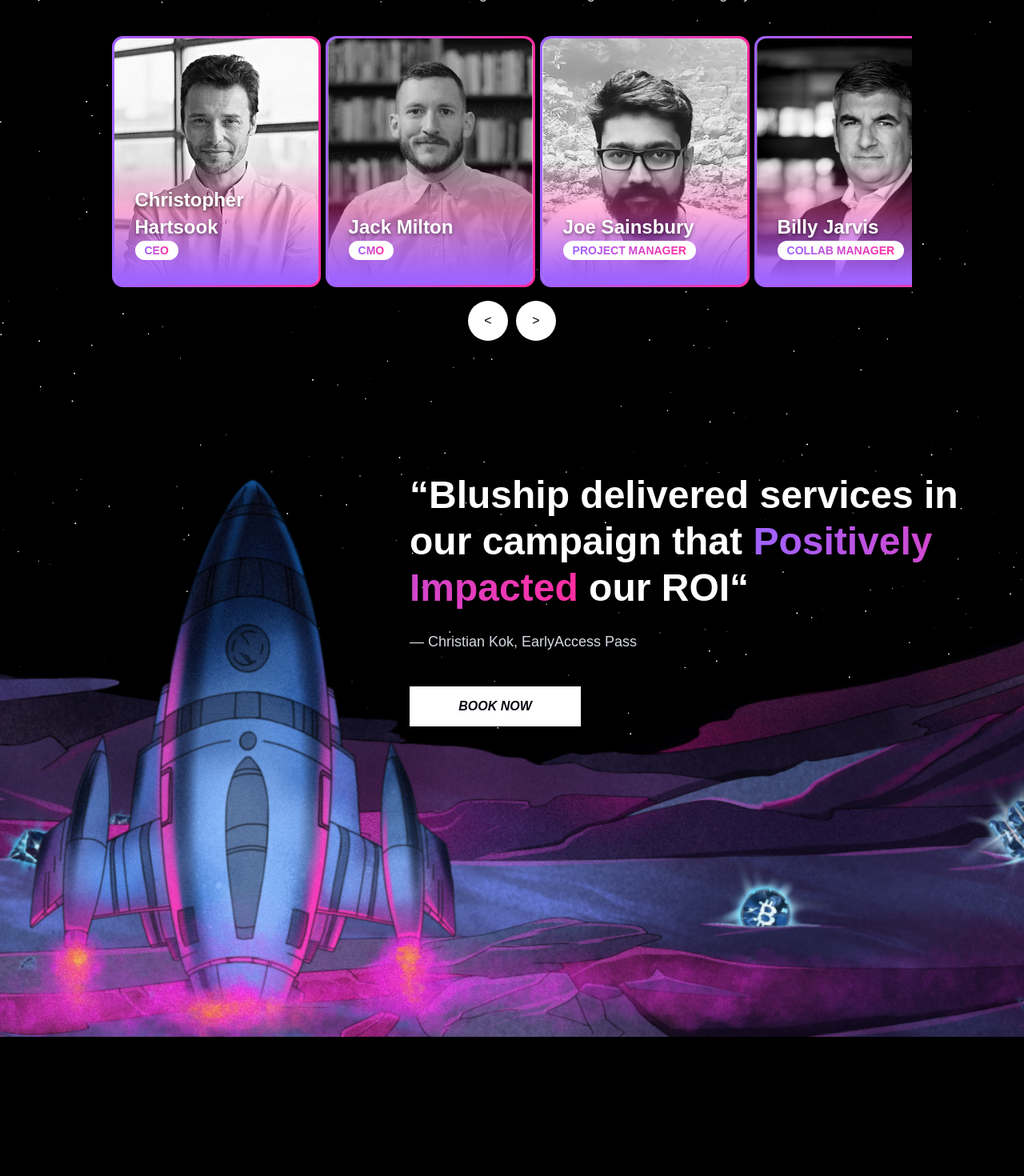
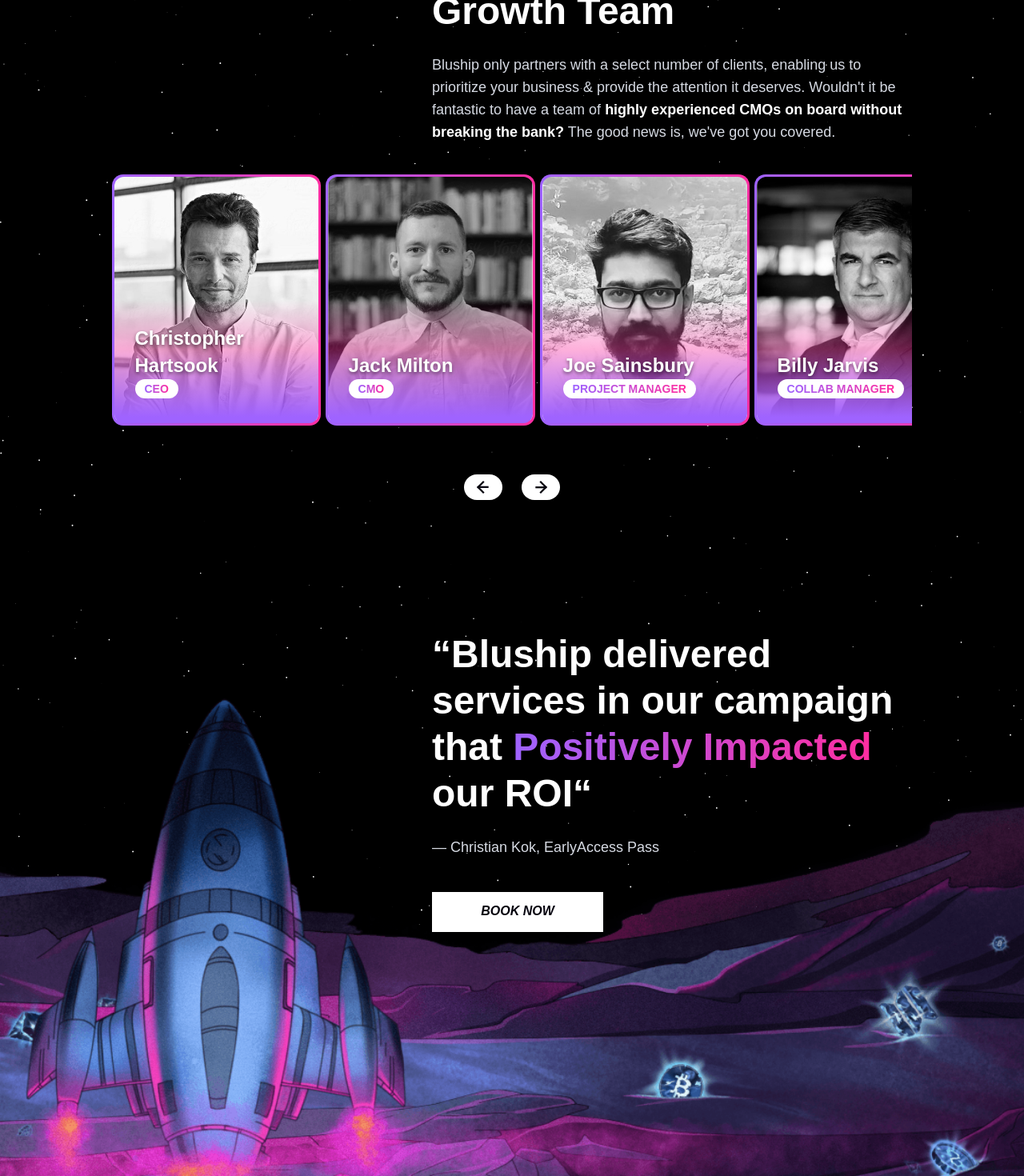
Before and after one commit to dimkamg21/t3d_bluship, a React (Vite) app: page / in a window 1280 px wide. Shown: the part 1300-2770 px from the top of the page at 80% size. Before the commit the page ends 2596 px from the top, so only its background shows below. Built offline with nearby package versions, Linux system fonts and the light colour scheme; a web font is replaced by a local one.

Commit message:
rocket background fix

```diff
--- a/src/App.jsx
+++ b/src/App.jsx
@@ -18,8 +18,9 @@
             <Team />
           </main>
         </div>
+
       </div>
-      <PreFooter />
+        <PreFooter />
     </>
   );
 }
--- a/src/App.scss
+++ b/src/App.scss
@@ -7,12 +7,23 @@
 main {
   display: flex;
   flex-direction: column;
-  gap: 112px;
+  gap: 200px;
+
+  @include onLaptop {
+    gap: 164px;
+  }
+
+  @include onTablet {
+    gap: 112px;
+  }
+
+  @include onTinyMobile {
+    gap: 82px;
+  }
 }
 
 .wrapper {
   width: 100vw;
   display: flex;
   justify-content: center;
-// flex-direction: column;
 }
--- /dev/null
+++ b/src/assets/icons/ArrowIcon.jsx
@@ -0,0 +1,29 @@
+/* eslint-disable max-len */
+export const ArrowIcon = () => (
+  <svg
+    width="16"
+    height="16"
+    viewBox="0 0 16 16"
+    fill="none"
+    xmlns="http://www.w3.org/2000/svg"
+  >
+    <rect
+      width="11.3133"
+      height="2.26266"
+      transform="matrix(-0.707107 0.707107 0.707107 0.707107 7.99951 0.00012207)"
+      fill="#04020D"
+    />
+    <rect
+      width="11.3133"
+      height="2.26266"
+      transform="matrix(0.707107 0.707107 0.707107 -0.707107 0.000488281 8.00024)"
+      fill="#04020D"
+    />
+    <rect
+      width="13.3628"
+      height="2.26266"
+      transform="matrix(1 8.42937e-08 8.42937e-08 -1 1.31787 8.94446)"
+      fill="#04020D"
+    />
+  </svg>
+);
--- a/src/components/BookButton/BookButton.scss
+++ b/src/components/BookButton/BookButton.scss
@@ -2,13 +2,13 @@
 
 .book-button {
   height: 50px;
-  width: 214px;
+  width: 214px !important;
   padding: 12px 28px;
   background-color: #fff;
 
 
   text-transform: uppercase;
-  line-height: 26px;
+  line-height: 1.625em;
   position: relative;
   overflow: hidden;
   border: none;
--- a/src/components/Network/Network.scss
+++ b/src/components/Network/Network.scss
@@ -25,19 +25,20 @@
 
   &_label {
     margin-bottom: 32px;
+    line-height: 2em;
   }
 
   &_headings {
     margin-bottom: 24px;
     text-align: center;
-
+    // line-height: 3.625em;
   }
 
   &_text {
-    // max-width: 677px;
     margin-bottom: 42px;
     padding-inline: 342px;
     text-align: center;
+    line-height: 1.75em;
 
     @extend %regular-font-style;
 
@@ -78,7 +79,7 @@
       display: flex;
       align-items: center;
       justify-content: center;
-      border-radius: 33px;
+      border-radius: 100px;
       border: 1px solid #1e1f35;
       overflow: hidden;
 
--- a/src/components/PreFooter/PreFooter.jsx
+++ b/src/components/PreFooter/PreFooter.jsx
@@ -3,15 +3,18 @@
 
 export const PreFooter = () => (
   <div className="prefooter">
+    <img src="../img/prefooter_illustration.png" alt="Background Illustration" className="prefooter_background" />
+      <div className="wrapper">
+      <div className="container prefooter_fixer">
         <div className="prefooter_text-section">
           <h2>
             “Bluship delivered services in our campaign that{" "}
             <span>Positively Impacted</span> our ROI“
           </h2>
-
           <p className="prefooter_text">— Christian Kok, EarlyAccess Pass</p>
-
           <BookButton />
         </div>
       </div>
+    </div>
+  </div>
 );
--- a/src/components/PreFooter/PreFooter.scss
+++ b/src/components/PreFooter/PreFooter.scss
@@ -1,51 +1,95 @@
 @import "../../utils/utils";
 
 .prefooter {
-  background-image: url("../../assets/img/prefooter_illustration.png");
-  background-size: cover;
-  background-repeat: no-repeat;
-  background-position: left center;
+  position: relative;
+
+  height: 80vh;
+  width: 100vw;
+  font-size: 48px;
   overflow: hidden;
 
-  height: 706px;
+  @include onDesktop {
+    height: 706px;
+  }
 
-  width: 100vw;
-  display: flex;
-  justify-content: end;
+  @include onMobile {
+    height: 500px;
 
-  &_text-section {
-    padding-right: 15px;
-    max-width: 60%;
+    font-size: 42px;
 
-    display: flex;
-    flex-direction: column;
-    justify-content: start;
+    margin-top: 250px;
+    overflow: visible;
+  }
+
+  &_background {
+    position: absolute;
+    top: 0;
+    left: 0;
+    width: 100%;
+    height: 100vw;
+    object-fit: contain;
+    object-position: left top;
+    z-index: -1;
+
+    @include onLaptop {
+      height: auto;
+      top: auto;
+      bottom: 0;
+    }
 
     @include onMobile {
-      max-width: 100%;
-
-      align-items: center;
-      justify-content: center;
-
-      padding-inline: 20px;
-
-      padding-bottom: 400px;
+      object-fit: cover;
+      object-position: left top;
+      height: 100%;
     }
   }
 
-  & h2 span {
-    background: -webkit-linear-gradient(0deg, #9e63ff 0%, #ff2da0 100%);
-    font-weight: 600;
-    -webkit-background-clip: text;
-    -webkit-text-fill-color: transparent;
+  &_fixer {
+    display: flex;
+    justify-content: end;
+  }
+
+  &_text-section {
+    width: 60%;
+    display: flex;
+    flex-direction: column;
+    z-index: 1;
+
+    @include onTablet {
+      width: 70%;
+    }
+
+    @include onMobile {
+      width: 100%;
+      align-items: start;
+      justify-content: start;
+      position: relative;
+      top: -250px;
+    }
+
+    @include onTinyMobile {
+      align-items: center;
+    }
+
+    & h2 {
+      font-size: 48px;
+
+      @include onTinyMobile {
+        text-align: center;
+      }
+      & span {
+        background: -webkit-linear-gradient(0deg, #9e63ff 0%, #ff2da0 100%);
+        font-weight: 600;
+        -webkit-background-clip: text;
+        -webkit-text-fill-color: transparent;
+      }
+    }
   }
 
   &_text {
     margin-top: 24px;
     margin-bottom: 42px;
-
     text-align: left;
-
     @extend %regular-font-style;
   }
 }
--- a/src/components/Stats/Stats.scss
+++ b/src/components/Stats/Stats.scss
@@ -74,5 +74,8 @@
   width: 60px;
   height: 60px;
   border-radius: 50%;
-  margin-bottom: 10px;
+
+   @include onMobile {
+    margin-bottom: 10px;
+  }
 }
--- a/src/components/Team/Team.jsx
+++ b/src/components/Team/Team.jsx
@@ -1,5 +1,6 @@
 /* eslint-disable react/prop-types */
 import { useState, useEffect, useRef } from "react";
+import { ArrowIcon } from '../../assets/icons/ArrowIcon';
 import { SectionTitle } from "../SectionTitle/SectionTitle";
 import "./Team.scss";
 
@@ -7,7 +8,7 @@
   const [isSmallScreen, setIsSmallScreen] = useState(window.innerWidth < 1439);
   const [translateX, setTranslateX] = useState(0);
   const containerRef = useRef(null);
-  const cardRef = useRef(null); // Ref to get the card width
+  const cardRef = useRef(null);
 
   useEffect(() => {
     const handleResize = () => {
@@ -55,8 +56,8 @@
           <p className="team_text">
             Bluship only partners with a select number of clients, enabling us
             to prioritize your business & provide the attention it deserves.
-            Wouldn&#39;t it be fantastic to have a team of highly experienced
-            CMOs on board without breaking the bank? The good news is, we&#39;ve
+            Wouldn&#39;t it be fantastic to have a team of <span>highly experienced
+            CMOs on board without breaking the bank?</span> The good news is, we&#39;ve
             got you covered.
           </p>
         </div>
@@ -70,7 +71,7 @@
               src={employee.src}
               name={employee.name}
               position={employee.position}
-              cardRef={index === 0 ? cardRef : null} // Assign ref to the first card only
+              cardRef={index === 0 ? cardRef : null}
             />
           ))}
         </div>
@@ -78,8 +79,8 @@
 
     {isSmallScreen && (
         <div className="team_navigation">
-          <button onClick={handlePrevClick}> &lt; </button>
-          <button onClick={handleNextClick}> &gt; </button>
+          <button onClick={handlePrevClick}><ArrowIcon /></button>
+          <button onClick={handleNextClick}><ArrowIcon /></button>
         </div>
     )}
 
--- a/src/components/Team/Team.scss
+++ b/src/components/Team/Team.scss
@@ -2,7 +2,15 @@
 
 .team {
   overflow: hidden;
-  margin-bottom: 164px;
+  margin-bottom: 200px;
+
+  @include onLaptop {
+    margin-bottom: 164px;
+  }
+
+  @include onTablet {
+    margin-bottom: 112px;
+  }
 
   &_gradient-line {
     height: 2px;
@@ -19,16 +27,35 @@
     @include onMobile {
       flex-direction: column;
       gap: 12px;
+      width: 100%;
+
+      margin-top: 34px;
     }
   }
 
   &_text-section {
     width: 60%;
+
+    @include onMobile {
+      width: 100%;
+    }
+
+    & h2 {
+      width: 60%;
+    }
   }
 
   &_text {
     margin-top: 24px;
     @extend %regular-font-style;
+
+    @include onMobile {
+      width: 100%;
+    }
+
+    & span {
+      font-weight: 600;
+    }
   }
 
   &_employees {
@@ -36,28 +63,38 @@
     transition: transform 0.3s ease;
     gap: 12px;
     margin-inline: 3px;
+    margin-bottom: 3px;
   }
 
   &_navigation {
     display: flex;
     justify-content: center;
-    margin-top: 20px;
+    margin-top: 64px;
+
+    @include onMobile {
+      margin-top: 32px;
+      justify-content: start;
+    }
+
 
     button {
-      height: 50px;
-      width: 50px;
+      height: 32px;
+      width: 48px;
       background-color: #fff;
       border: none;
-      padding: 10px;
+      padding: 8px 16px;
       cursor: pointer;
-      font-size: 16px;
-      border-radius: 50%;
+      border-radius: 43px;
       box-shadow: 0 2px 4px rgba(0, 0, 0, 0.1);
-      margin: 0 5px;
+      margin: 0 12px;
       color: black;
 
+      &:last-child {
+        rotate: 180deg;
+      }
+
       &:hover {
-        background-color: #f0f0f0;
+        background-color: #d4d3d3;
       }
 
       &:focus {
@@ -69,6 +106,7 @@
 
 .employee-card {
   position: relative;
+  height: auto;
 
   &::before {
     content: "";
```
Also changed, not shown: src/components/BlurrySky/BlurrySky.scss (+7 -7 lines), public/img/prefooter_illustration.png (added), src/assets/img/network_background.png. Lines whose indentation alone changed are shown as unchanged.
